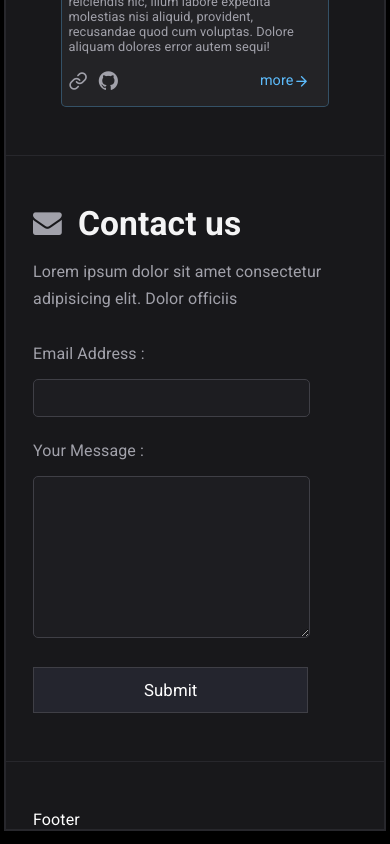
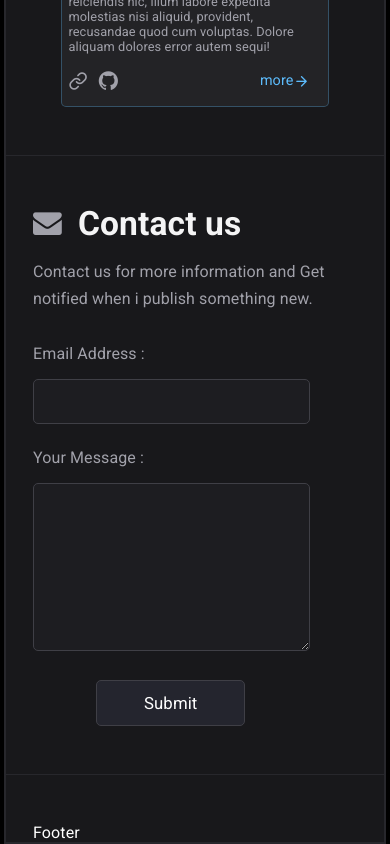
Before and after one commit to rezgui-yassine/portfolio, a React (Vite) app: page / in a window 390 px wide. Shown: the part 2936-3780 px from the top of the page. Built offline with nearby package versions, Linux system fonts and the light colour scheme.

Commit message:
last update contact component

```diff
--- a/src/components/4-contact/Contact.jsx
+++ b/src/components/4-contact/Contact.jsx
@@ -9,7 +9,7 @@ function Contact() {
         Contact us
       </h1>
       <p className="sub-title">
-        Lorem ipsum dolor sit amet consectetur adipisicing elit. Dolor officiis
+        Contact us for more information and Get notified when i publish something new.
       </p>
       <div className="flex">
         <form className="">
@@ -23,7 +23,7 @@ function Contact() {
           </div>
           <button className="submit">Submit</button>
         </form>
-        <div className="animation border"></div>
+        <div className="animation border">Animation</div>
       </div>
     </section>
   );
--- a/src/components/4-contact/contact.css
+++ b/src/components/4-contact/contact.css
@@ -51,7 +51,7 @@ section.contact-us #message {
 
 section.contact-us .submit {
   background-color: rgba(36, 37, 46, 1);
-
+  border-radius: 5px;
   padding: 0.75rem 2rem;
   text-align: center;
   font-size: 1.05rem;
@@ -86,8 +86,12 @@ section.contact-us .submit:hover {
   section.contact-us #message {
     width: 100%;
     margin-left: 0;
-    padding: 0.5rem 0;
+    padding: 0.7rem 0;
     margin-top: 1rem;
 
   }
+  section.contact-us .submit{
+    width:30%;
+    align-self: center;
+  }
 }
```
